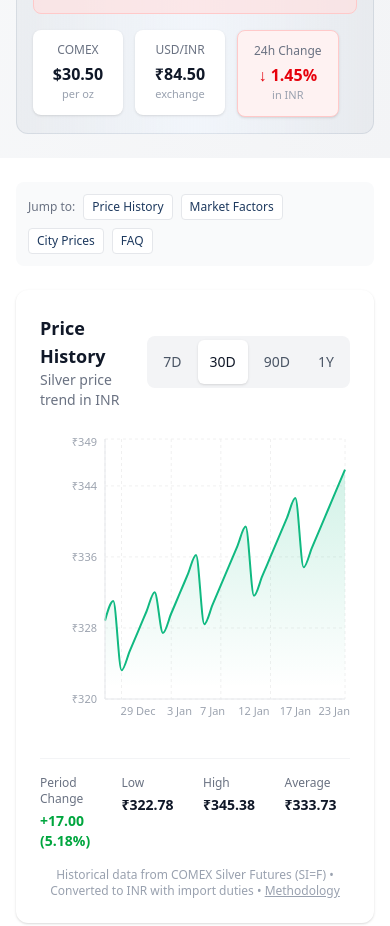
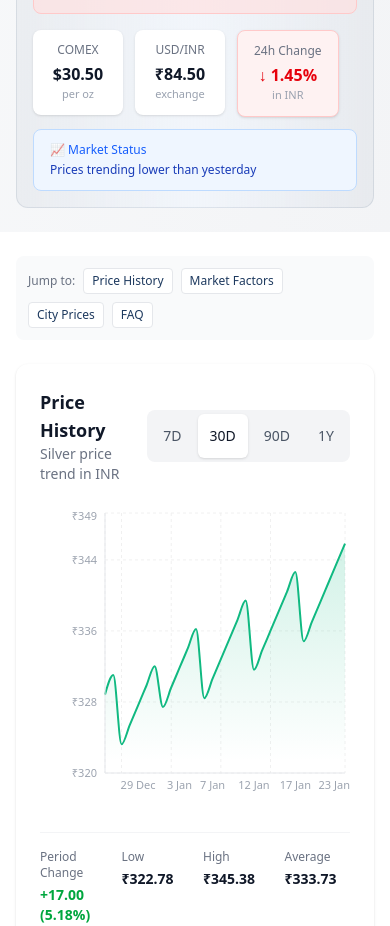
Before and after one commit to achaudhary7/SilverInfo, a Next.js app: page / in a window 390 px wide. Shown: the part 1180-2106 px from the top of the page. Built offline with nearby package versions, Linux system fonts and the light colour scheme; no server answers.

Commit message:
Fix: Show Market Status section on mobile in WhyPriceChangedTeaser

```diff
--- a/src/components/WhyPriceChangedTeaser.tsx
+++ b/src/components/WhyPriceChangedTeaser.tsx
@@ -188,10 +188,10 @@ export default function WhyPriceChangedTeaser() {
           </div>
         </Tooltip>
 
-        {/* Market Status - Desktop only */}
-        <div className="hidden lg:flex flex-col px-4 py-3 rounded-lg bg-blue-50 border border-blue-200 flex-1 min-w-[200px]">
+        {/* Market Status - Shows on all screens */}
+        <div className="flex flex-col px-4 py-3 rounded-lg bg-blue-50 border border-blue-200 flex-1 min-w-[120px] sm:min-w-[200px]">
           <span className="text-xs text-blue-600 font-medium mb-1">📈 Market Status</span>
-          <span className="text-sm text-blue-800">
+          <span className="text-xs sm:text-sm text-blue-800">
             {change > 0.5
               ? "Prices trending higher than yesterday"
               : change < -0.5
```
